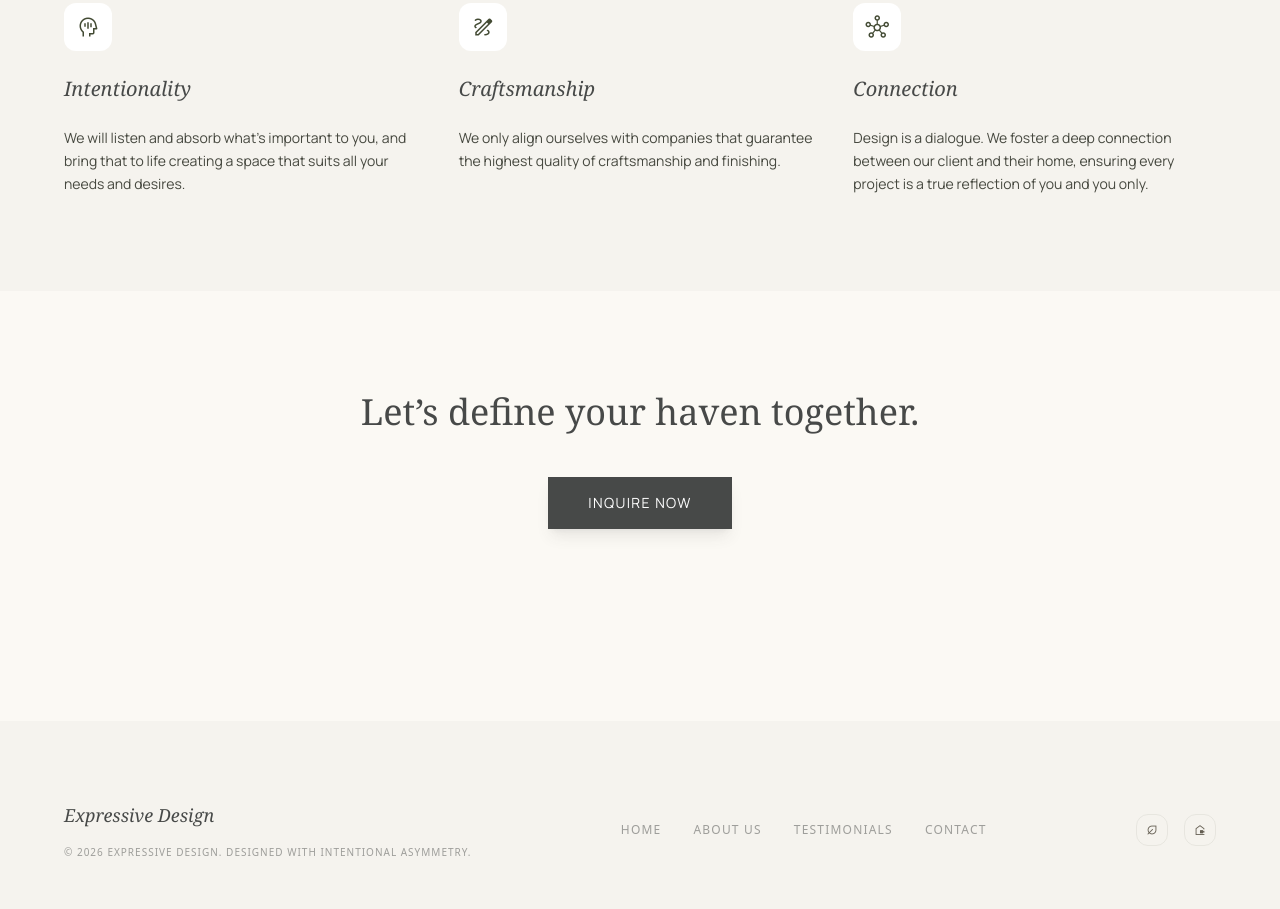
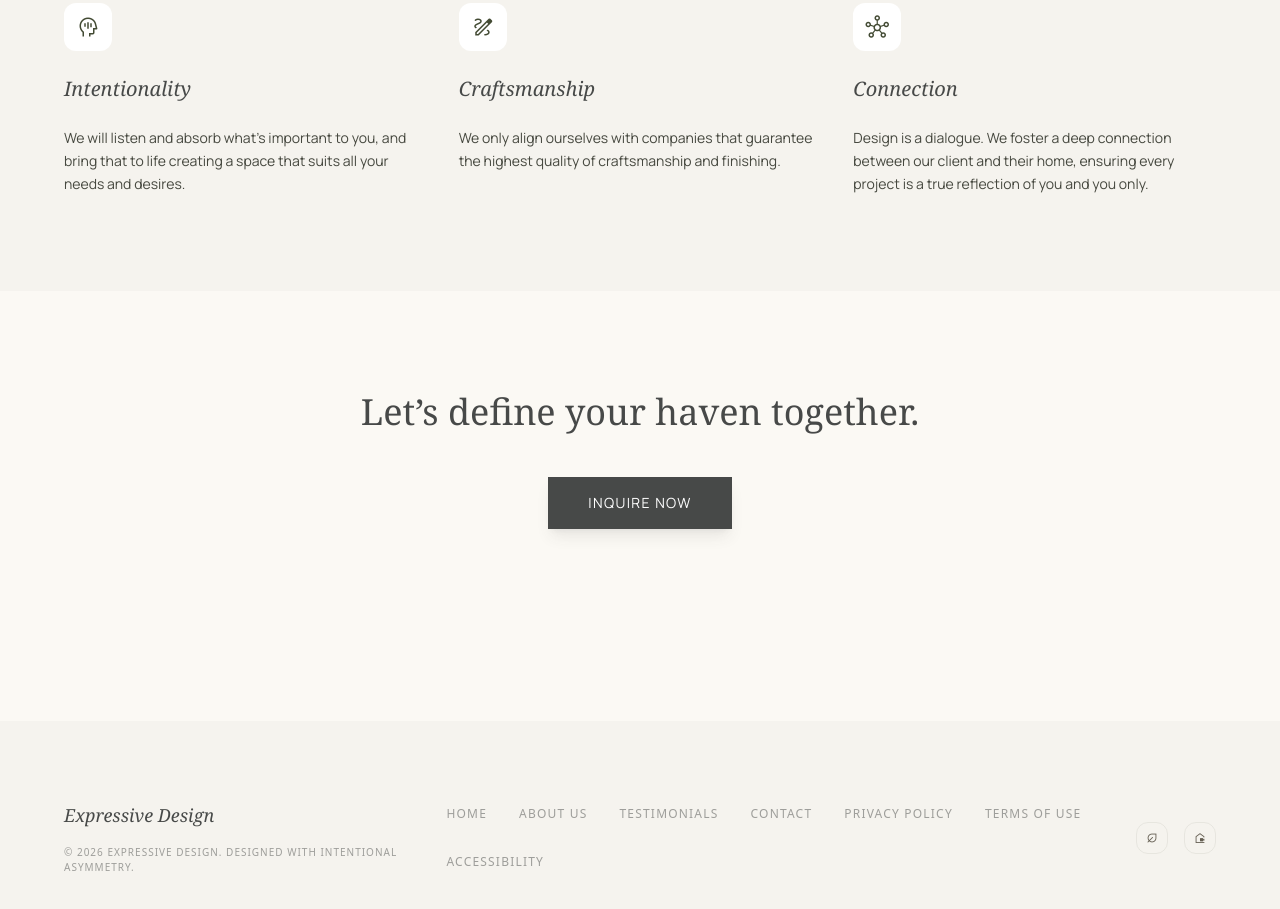
Before and after one commit to carl6863-afk/The-Expressive-Design-LLC, a plain HTML site: page about.html in a window 1280 px wide. Shown: the part 929-1838 px from the top of the page. Drawn offline with nearby package versions, Linux system fonts and the light colour scheme.

Commit message:
Update about.html

```diff
--- a/about.html
+++ b/about.html
@@ -226,6 +226,9 @@
 <a class="text-[#474948]/50 font-sans manrope text-xs tracking-widest uppercase hover:text-[#474948] transition-opacity" href="about.html">About Us</a>
 <a class="text-[#474948]/50 font-sans manrope text-xs tracking-widest uppercase hover:text-[#474948] transition-opacity" href="testimonials.html">Testimonials</a>
 <a class="text-[#474948]/50 font-sans manrope text-xs tracking-widest uppercase hover:text-[#474948] transition-opacity" href="contact.html">Contact</a>
+  <a class="text-[#474948]/50 font-sans manrope text-xs tracking-widest uppercase hover:text-[#474948] transition-opacity" href="privacy.html">Privacy Policy</a>
+<a class="text-[#474948]/50 font-sans manrope text-xs tracking-widest uppercase hover:text-[#474948] transition-opacity" href="terms.html">Terms of Use</a>
+<a class="text-[#474948]/50 font-sans manrope text-xs tracking-widest uppercase hover:text-[#474948] transition-opacity" href="accessibility.html">Accessibility</a>
 
 
 </div>
```
